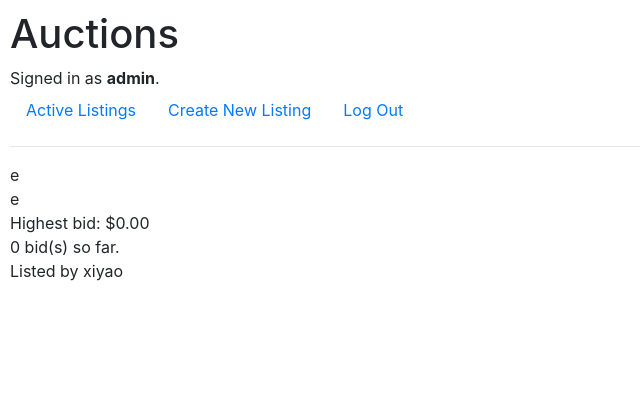
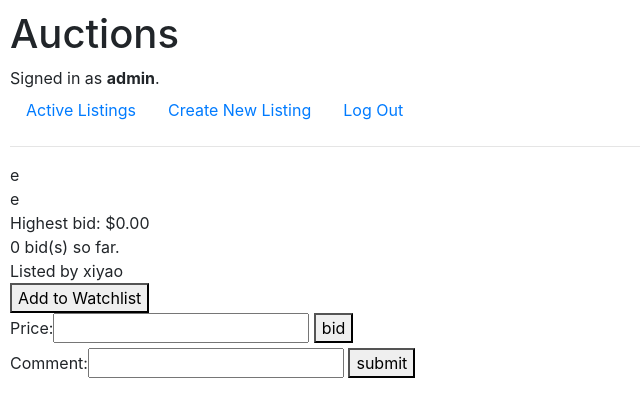
Before and after one commit to xiaoxiyao1025/commerce, a Django app: page /listing/1 in a window 1280 px wide. Shown: the top 417 px of the page, without its empty margins (0-640 px from the left). Run offline with Django 3.2, Linux system fonts and the light colour scheme; a user stored in the database is signed in; data comes from the database, SQL or seed files in the repository; some libraries are stand-ins or nearby versions.

Commit message:
add bid comment close. Next: watchlist

```diff
--- a/auctions/admin.py
+++ b/auctions/admin.py
@@ -1,9 +1,9 @@
 from django.contrib import admin
-from .models import User, AuctionListing, Bid, Comment, Catagory
+from .models import User, AuctionListing, Bid, Comment, Category
 
 # Register your models here.
 admin.site.register(User)
 admin.site.register(AuctionListing)
 admin.site.register(Bid)
 admin.site.register(Comment)
-admin.site.register(Catagory)
+admin.site.register(Category)
--- a/auctions/templates/auctions/listing.html
+++ b/auctions/templates/auctions/listing.html
@@ -31,17 +31,54 @@
     </div>
     <!-- category -->
 
-    <!-- various part -->
-    <!-- if signed in -->
-        <!-- if owner -->
-            <!-- if not close -->
-                <!-- close -->
-        <!-- else -->
-            <!-- if not close -->
-                <!-- add/remove to watchlist -->
-                <!-- bid -->
-            <!-- if close and winner -->
-                <!-- display winner -->
+    {% if watchlist_form %}
+        <form action="">
+            {% csrf_token %}
+            {{ watchlist_form }}
+            <button>
+                {% if is_watched %}
+                    Remove form Watchlist
+                {% else %}
+                    Add to Watchlist
+                {% endif %}
+            </button>
+
+        </form>
+    {% endif %}
+
+    {% if close_form %}
+        <form action="{% url 'close' %}" method="post">
+            {% csrf_token %}
+            {{ close_form }}
+            <button>Close Auction</button>
+        </form>
+    {% endif %}
+    {% if bid_form %}
+        <form action="{% url 'bid' %}" method="post">
+            {% csrf_token %}
+            {{ bid_form }}
+            <button>bid</button>
+        </form>
+    {% endif %}
+    {% if not listing.active %}
+        <h5>This auction is closed</h5>
+    {% endif %}
+    {% if is_winner %}
+        <div>You won the auction!</div>
+    {% endif %}
+
+    {% if comment_form %}
+    <form action="{% url 'comment' %}" method="post">
+        {% csrf_token %}
+        {{ comment_form }}
+        <button>submit</button>
+    </form>
+    {% endif %}
+
+    {% for comment in listing.comments.all %}
+        <div>@{{ comment.author }}: {{ comment.content }}</div>
+    {% endfor %}
+
     <!-- if close -->
     <!-- comments -->
 
--- a/auctions/urls.py
+++ b/auctions/urls.py
@@ -9,7 +9,10 @@ urlpatterns = [
     path("logout", views.logout_view, name="logout"),
     path("register", views.register, name="register"),
     path("create", views.create, name="create"),
-    path("listing/<str:id>", views.listing, name="listing")
+    path("listing/<str:id>", views.listing, name="listing"),
+    path("close", views.close, name="close"),
+    path("comment", views.comment, name="comment"),
+    path("bid", views.bid, name="bid")
 ]
 
 urlpatterns = urlpatterns + static(settings.MEDIA_URL, document_root=settings.MEDIA_ROOT)
--- a/auctions/views.py
+++ b/auctions/views.py
@@ -5,26 +5,42 @@ from django.http import HttpResponse, HttpResponseRedirect
 from django.shortcuts import render
 from django.urls import reverse
 from django import forms
-from .models import User, AuctionListing, Bid, Comment, Catagory
+from .models import User, AuctionListing, Bid, Comment, Category
+from decimal import *
 
 class ListingForm(forms.Form):
-    catagory = Catagory.objects.exclude(name="Other").values('name', 'id')
-    catagory_list = []
-    for i in range(len(catagory)):
-        catagory_list.append((catagory[i]['id'], catagory[i]['name']))
-    catagory_list.append((Catagory.objects.get(name="Other").id, "Other"))
+    category = Category.objects.exclude(name="Other").values('name', 'id')
+    category_list = []
+    for i in range(len(category)):
+        category_list.append((category[i]['id'], category[i]['name']))
+    category_list.append((Category.objects.get(name="Other").id, "Other"))
     title = forms.CharField(max_length=64)
     description = forms.CharField(max_length=500, widget=forms.Textarea)
     image = forms.ImageField(required=False)
     starting_bid = forms.DecimalField(decimal_places=2, max_digits=5)
-    catagories = forms.MultipleChoiceField(choices=catagory_list)
+    categories = forms.MultipleChoiceField(choices=category_list)
 
+class CloseListingForm(forms.Form):
+    listing_id = forms.CharField(widget=forms.HiddenInput())
+
+class BidForm(forms.Form):
+    listing_id = forms.CharField(widget=forms.HiddenInput())
+    price = forms.DecimalField()
+
+class CommentForm(forms.Form):
+    listing_id = forms.CharField(widget=forms.HiddenInput())
+    content = forms.CharField(label="Comment", max_length=140)
+
+class WatchlistForm(forms.Form):
+    listing_id = forms.CharField(widget=forms.HiddenInput())
 
 @login_required
 def index(request):
 
+    # get the all user's listing
     listings = request.user.listings.all()
     new_listings = []
+    # get the highest bid for each lisitng and bind them with the listing
     for i in range(len(listings)):
         listing = listings[i]
         bid_num = listing.bids.count()
@@ -103,6 +119,7 @@ def create(request):
     if request.method == "POST":
         form = ListingForm(request.POST, request.FILES)
         if form.is_valid():
+            # save the listing without categories
             title = form.cleaned_data['title']
             description = form.cleaned_data['description']
             image = form.cleaned_data['image']
@@ -113,12 +130,18 @@ def create(request):
                                           image=image,
                                           starting_bid=starting_bid)
             listing.save()
-            catagories = form.cleaned_data['catagories']
-            for catagory_id in catagories:
-                result = Catagory.objects.get(id=catagory_id)
+
+            # add cat
+            categories = form.cleaned_data['categories']
+            for category_id in categories:
+                result = Category.objects.get(id=category_id)
                 if result:
-                    catagory = result
-                    listing.catagories.add(catagory)
+                    category = result
+                    listing.categories.add(category)
+        else:
+            return render(request, "auctions/create.html", {
+            "form": form
+        })
         return render(request, "auctions/create.html", {
             "form": ListingForm()
         })
@@ -130,13 +153,156 @@ def listing(request, id):
         owner = listing.owner
         bid_num =  listing.bids.count()
         if bid_num > 0:
-            highest_bid = listing.bids.order_by("-price").first().price
+            won_bid = listing.bids.order_by("-price").first()
+            highest_bid = won_bid.price
+            won_user = won_bid.bid_maker
+            lowest_price = highest_bid + Decimal(0.01)
         else:
+            won_user = None
             highest_bid = listing.starting_bid
+            lowest_price = highest_bid
+
+        # check if the user who browse the website is owner or winner
+        watchlist_form = None
+        is_watched = False
+        close_form = None
+        comment_form = None
+        bid_form = None
+        is_winner = False
+        if request.user.is_authenticated:
+            # signed in
+            comment_form = CommentForm(initial={"listing_id": listing.id})
+
+            # check if the listing is in the user's watchlist
+            watchlist_form = WatchlistForm(initial={"listing_id": listing.id})
+            if request.user.watchlist.filter(id=listing.id).exists():
+                is_watched = True
+
+            # signed in, owner, active
+            if request.user == owner and listing.active:
+                close_form = CloseListingForm(initial={"listing_id": listing.id})
+
+            else:
+                # signed in, not owner, active
+                if listing.active:
+                    bid_form = BidForm(initial={
+                        "listing_id": listing.id
+                    })
+                    bid_form.fields["price"].widget.attrs['min'] = lowest_price
+
+                # signed in, not owner, not active, winner
+                elif won_user == request.user:
+                    is_winner = True
+
         return render(request, "auctions/listing.html", {
             "listing": listing,
             "highest_bid": highest_bid,
             "bid_num": bid_num,
-            "owner": owner
+            "owner": owner,
+            "close_form": close_form,
+            "comment_form": comment_form,
+            "bid_form": bid_form,
+            "is_winner": is_winner,
+            "watchlist_form": watchlist_form,
+            "is_watched": is_watched
         })
+    # error page here
+    # not found
     return HttpResponseRedirect(reverse("index"))
+
+
+def close(request):
+    if request.method == "GET":
+        return HttpResponseRedirect(reverse("index"))
+    # POST
+    form = CloseListingForm(request.POST)
+    if form.is_valid():
+        listing_id = form.cleaned_data["listing_id"]
+        if AuctionListing.objects.filter(id = listing_id).exists():
+            # listing exist
+
+            listing = AuctionListing.objects.get(id = listing_id)
+
+            owner = listing.owner
+            if owner == request.user:
+                # id ok, is owner
+                listing.active = False
+                listing.save()
+
+        return HttpResponseRedirect(reverse("listing", kwargs={"id": listing_id}))
+    # error page here
+    # form invalid
+    return HttpResponseRedirect(reverse("index"))
+
+
+@login_required
+def comment(request):
+    if request.method == "GET":
+        return HttpResponseRedirect(reverse("index"))
+    # POST
+    form = CommentForm(request.POST)
+    if form.is_valid():
+        listing_id = form.cleaned_data["listing_id"]
+        if AuctionListing.objects.filter(id = listing_id).exists():
+            # listing exist
+
+            listing = AuctionListing.objects.get(id = listing_id)
+
+            comment = Comment(author=request.user, content=form.cleaned_data["content"])
+            comment.save()
+            listing.comments.add(comment)
+
+        return HttpResponseRedirect(reverse("listing", kwargs={"id": listing_id}))
+    # error page here
+    # form invalid
+    return HttpResponseRedirect(reverse("index"))
+
+
+@login_required
+def bid(request):
+    if request.method == "GET":
+        return HttpResponseRedirect(reverse("index"))
+    # POST
+    form = BidForm(request.POST)
+    if form.is_valid():
+        listing_id = form.cleaned_data["listing_id"]
+        print("valid")
+        if AuctionListing.objects.filter(id = listing_id).exists():
+            # listing exist
+            print("exist")
+            listing = AuctionListing.objects.get(id = listing_id)
+            price = form.cleaned_data["price"]
+
+            # check if listing is active and price is valid for the bid
+            if listing.active and listing.is_valid_price(price):
+                print("active and valid price")
+                # add bid
+                bid = Bid(bid_maker=request.user, listing=listing, price=price)
+                bid.save()
+
+        return HttpResponseRedirect(reverse("listing", kwargs={"id": listing_id}))
+    # print(form.errors)
+    # error page here
+    # form invalid
+    return HttpResponseRedirect(reverse("index"))
+
+
+@login_required
+def watchlist(request):
+    if request.method == "GET":
+        return HttpResponseRedirect(reverse("index"))
+    # POST
+    form = CloseListingForm(request.POST)
+    if form.is_valid():
+        listing_id = form.cleaned_data["listing_id"]
+        if AuctionListing.objects.filter(id = listing_id).exists():
+            # listing exist
+
+            listing = AuctionListing.objects.get(id = listing_id)
+
+            # edit code here
+
+        return HttpResponseRedirect(reverse("listing", kwargs={"id": listing_id}))
+    # error page here
+    # form invalid
+    return HttpResponseRedirect(reverse("index"))
```
Also changed, not shown: auctions/models.py (+20 -2 lines), auctions/migrations/0012_rename_catagories_auctionlisting_categories.py (added), auctions/migrations/0013_user_watchlist.py (added), auctions/migrations/0014_alter_user_watchlist.py (added), db.sqlite3.
